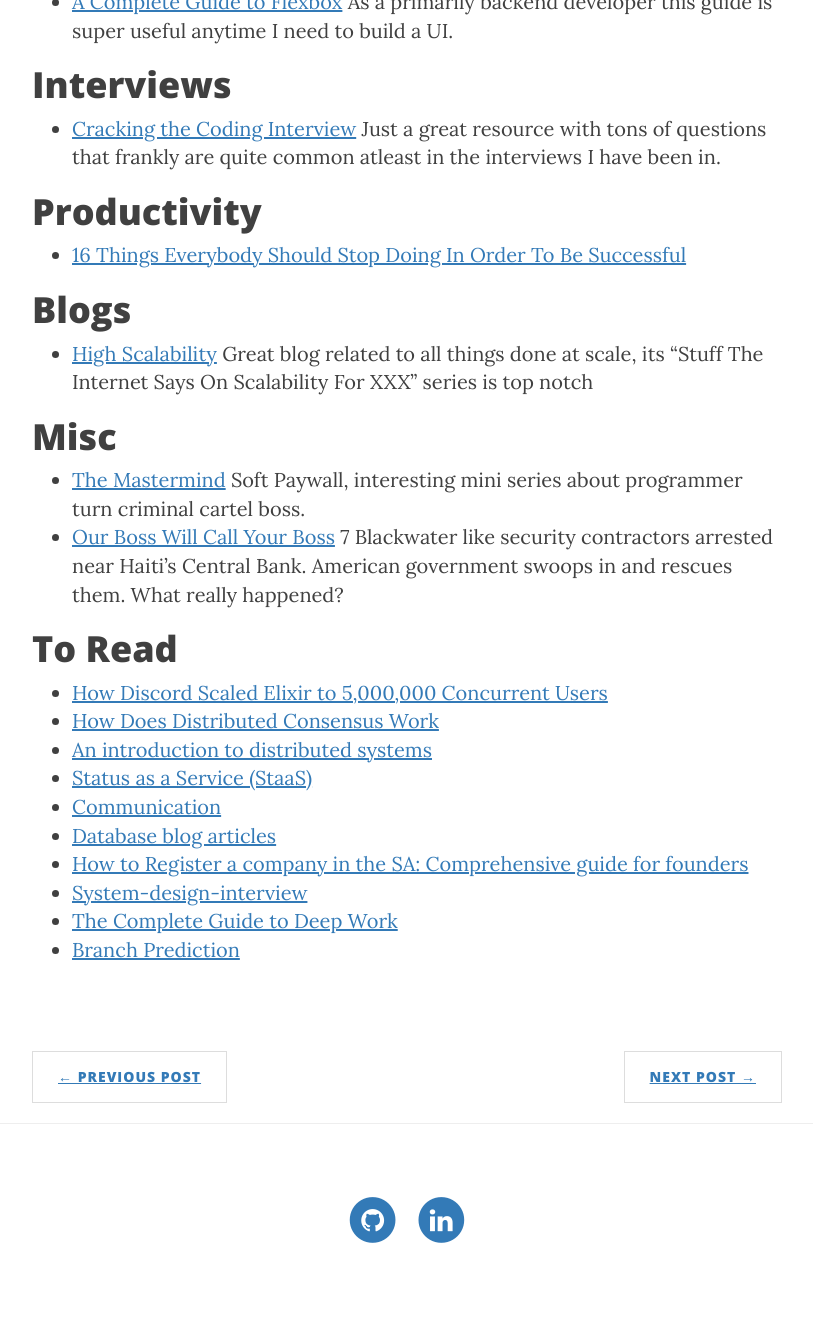
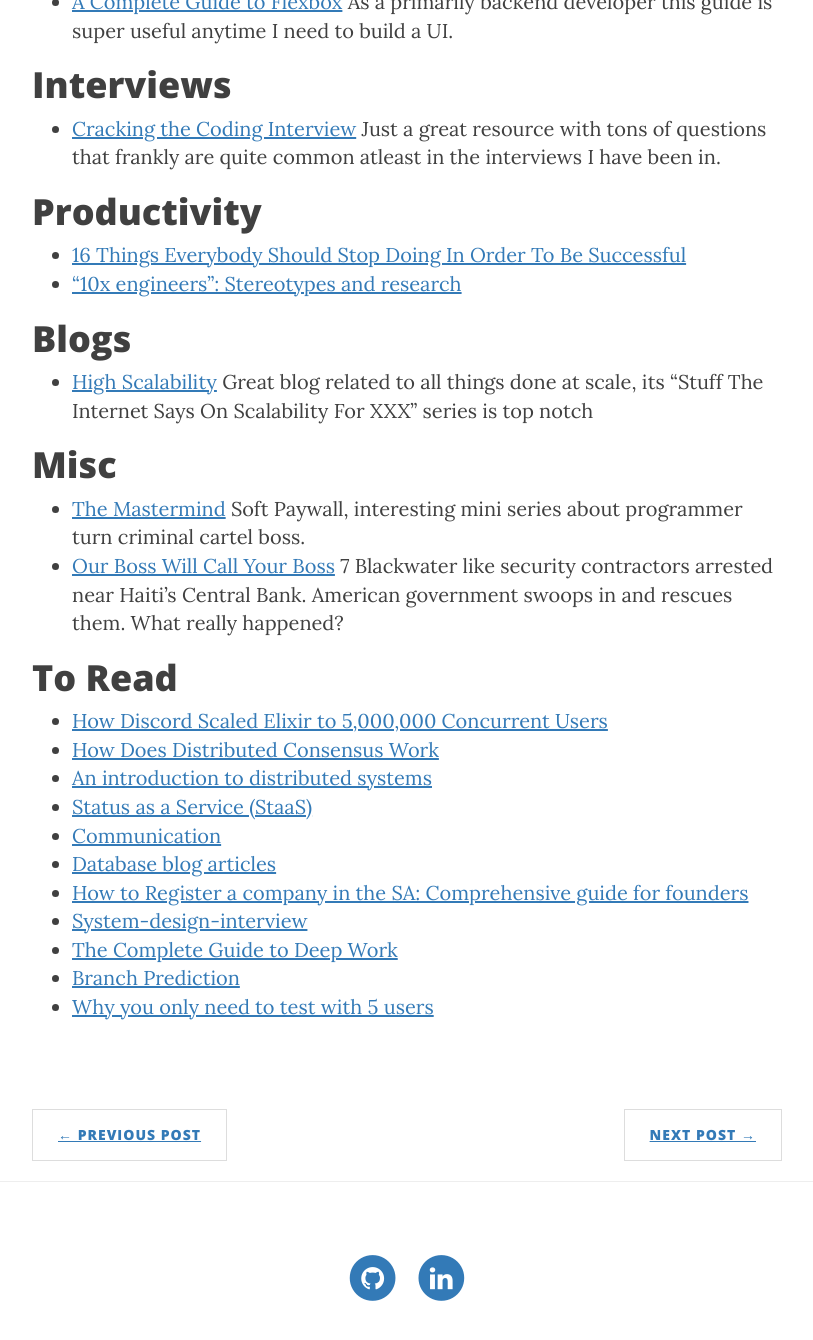
Before and after one commit to kwojcicki/kwojcicki.github.io, a Jekyll site: the page built from _posts/2019-02-27-READING-LIST.md, in a window 1280 px wide and 1400 px high, scrolled down 1423 px. Shown: the top 1340 px of the window, without its empty margins (233-1046 px from the left). Built offline with Jekyll 4.4.1, drawn with Linux system fonts in a browser that asks for light colours; nearby versions of some CDN libraries.

Commit message:
reading list

```diff
--- a/_posts/2019-02-27-READING-LIST.md
+++ b/_posts/2019-02-27-READING-LIST.md
@@ -44,6 +44,7 @@
 # Productivity
 
 * [16 Things Everybody Should Stop Doing In Order To Be Successful](https://medium.com/@parkernash/16-things-everybody-should-stop-doing-in-order-to-be-successful-18be67a70a2c)
+* ["10x engineers": Stereotypes and research](https://jasoncrawford.org/10x-engineers)
 
 # Blogs
 
@@ -65,3 +66,4 @@
 * [System-design-interview](https://github.com/checkcheckzz/system-design-interview)
 * [The Complete Guide to Deep Work](https://doist.com/blog/complete-guide-to-deep-work/)
 * [Branch Prediction](https://danluu.com/branch-prediction/)
+* [Why you only need to test with 5 users](https://www.nngroup.com/articles/why-you-only-need-to-test-with-5-users/)
```
